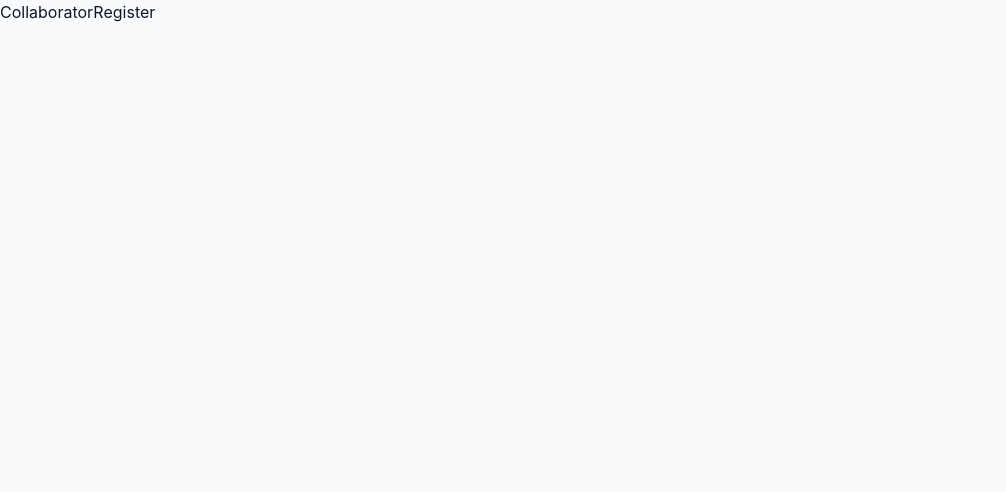
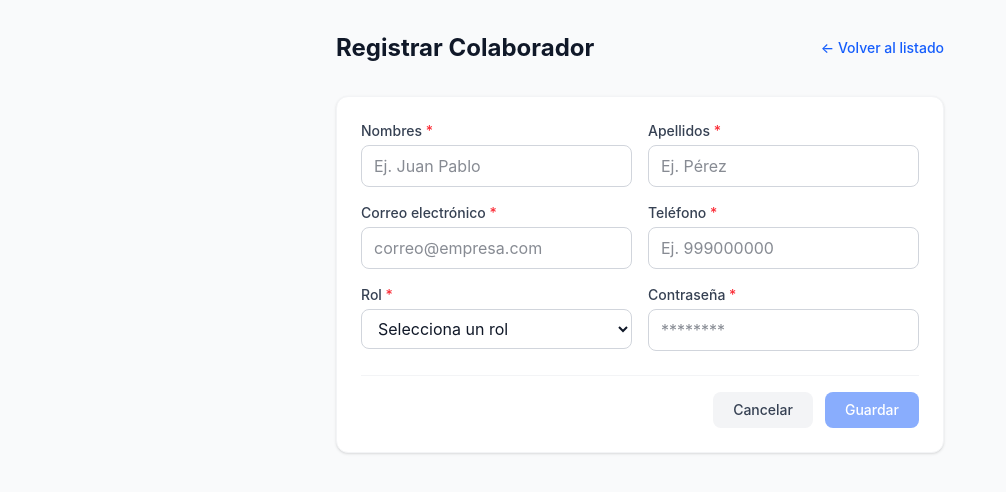
Before and after one commit to DrCausa/prueba-tecnica-frontend-junior, a React (Vite) app: page /registro in a window 1280 px wide. Shown: the top 492 px of the page, without its empty margins (0-1006 px from the left). Built offline with nearby package versions, Linux system fonts and the light colour scheme.

Commit message:
feat(collaborators): build registration form ui with validation feedback

```diff
--- a/src/pages/CollaboratorRegister.tsx
+++ b/src/pages/CollaboratorRegister.tsx
@@ -1,5 +1,5 @@
 import { useState } from "react"
-import { useNavigate } from "react-router"
+import { Link, useNavigate } from "react-router"
 import * as z from "zod"
 import { zodResolver } from "@hookform/resolvers/zod"
 import { useForm } from "react-hook-form"
@@ -49,7 +49,126 @@ const CollaboratorRegister = () => {
   }
 
   return (
-    <div>CollaboratorRegister</div>
+    <div className="p-4 md:p-8 max-w-2xl mx-auto">
+      <div className="mb-8 flex items-center justify-between">
+        <h1 className="text-2xl font-bold text-gray-900">Registrar Colaborador</h1>
+        <Link to="/" className="text-blue-600 hover:underline text-sm font-medium">
+          &larr; Volver al listado
+        </Link>
+      </div>
+
+      <div className="bg-white rounded-xl shadow-sm p-6 border border-gray-100">
+        {apiError && (
+          <div className="mb-4 p-3 bg-red-50 text-red-700 rounded-lg text-sm">
+            {apiError}
+          </div>
+        )}
+
+        <form onSubmit={handleSubmit(onSubmit)} className="space-y-4">
+          <div className="grid grid-cols-1 md:grid-cols-2 gap-4">
+            {/* nombres */}
+            <div>
+              <label className="block text-sm font-medium text-gray-700 mb-1">Nombres <span className="text-red-500">*</span></label>
+              <input
+                {...register('first_name')}
+                className={`w-full px-3 py-2 border rounded-lg outline-none transition focus:ring-2
+                  ${errors.first_name ? 'border-red-500 focus:ring-red-200' : 'border-gray-300 focus:ring-blue-200'}`}
+                placeholder="Ej. Juan Pablo"
+              />
+              {errors.first_name && <p className="text-red-500 text-xs mt-1">{errors.first_name.message}</p>}
+            </div>
+
+            {/* apellidos */}
+            <div>
+              <label className="block text-sm font-medium text-gray-700 mb-1">Apellidos <span className="text-red-500">*</span></label>
+              <input
+                {...register('last_name')}
+                className={`w-full px-3 py-2 border rounded-lg outline-none transition focus:ring-2
+                  ${errors.last_name ? 'border-red-500 focus:ring-red-200' : 'border-gray-300 focus:ring-blue-200'}`}
+                placeholder="Ej. Pérez"
+              />
+              {errors.last_name && <p className="text-red-500 text-xs mt-1">{errors.last_name.message}</p>}
+            </div>
+          </div>
+
+          <div className="grid grid-cols-1 md:grid-cols-2 gap-4">
+            {/* correo */}
+            <div>
+              <label className="block text-sm font-medium text-gray-700 mb-1">Correo electrónico <span className="text-red-500">*</span></label>
+              <input
+                {...register('email')}
+                type="email"
+                className={`w-full px-3 py-2 border rounded-lg outline-none transition focus:ring-2
+                  ${errors.email ? 'border-red-500 focus:ring-red-200' : 'border-gray-300 focus:ring-blue-200'}`}
+                placeholder="correo@empresa.com"
+              />
+              {errors.email && <p className="text-red-500 text-xs mt-1">{errors.email.message}</p>}
+            </div>
+
+            {/* teléfono */}
+            <div>
+              <label className="block text-sm font-medium text-gray-700 mb-1">Teléfono <span className="text-red-500">*</span></label>
+              <input
+                {...register('phone')}
+                type="tel"
+                className={`w-full px-3 py-2 border rounded-lg outline-none transition focus:ring-2
+                  ${errors.phone ? 'border-red-500 focus:ring-red-200' : 'border-gray-300 focus:ring-blue-200'}`}
+                placeholder="Ej. 999000000"
+              />
+              {errors.phone && <p className="text-red-500 text-xs mt-1">{errors.phone.message}</p>}
+            </div>
+          </div>
+
+          <div className="grid grid-cols-1 md:grid-cols-2 gap-4">
+            {/* rol */}
+            <div>
+              <label className="block text-sm font-medium text-gray-700 mb-1">Rol <span className="text-red-500">*</span></label>
+              <select
+                {...register('role')}
+                className={`w-full px-3 py-2 border rounded-lg outline-none transition focus:ring-2 bg-white
+                  ${errors.role ? 'border-red-500 focus:ring-red-200' : 'border-gray-300 focus:ring-blue-200'}`}
+              >
+                <option value="">Selecciona un rol</option>
+                <option value="Admin">Admin</option>
+                <option value="Scrum Master">Scrum Master</option>
+                <option value="Tech Lead">Tech Lead</option>
+                <option value="Developer">Developer</option>
+              </select>
+              {errors.role && <p className="text-red-500 text-xs mt-1">{errors.role.message}</p>}
+            </div>
+
+            {/* contraseña */}
+            <div>
+              <label className="block text-sm font-medium text-gray-700 mb-1">Contraseña <span className="text-red-500">*</span></label>
+              <input
+                {...register('password')}
+                type="password"
+                className={`w-full px-3 py-2 border rounded-lg outline-none transition focus:ring-2
+                  ${errors.password ? 'border-red-500 focus:ring-red-200' : 'border-gray-300 focus:ring-blue-200'}`}
+                placeholder="********"
+              />
+              {errors.password && <p className="text-red-500 text-xs mt-1">{errors.password.message}</p>}
+            </div>
+          </div>
+
+          <div className="pt-4 flex justify-end gap-3 border-t border-gray-100 mt-6">
+            <Link
+              to="/"
+              className="px-5 py-2 text-sm font-medium text-gray-700 bg-gray-100 rounded-lg hover:bg-gray-200 transition"
+            >
+              Cancelar
+            </Link>
+            <button
+              type="submit"
+              disabled={!isValid || isSubmitting}
+              className="px-5 py-2 text-sm font-medium text-white bg-blue-600 rounded-lg hover:bg-blue-700 transition disabled:opacity-50 disabled:cursor-not-allowed flex items-center"
+            >
+              {isSubmitting ? 'Guardando...' : 'Guardar'}
+            </button>
+          </div>
+        </form>
+      </div>
+    </div>
   )
 }
 
```
